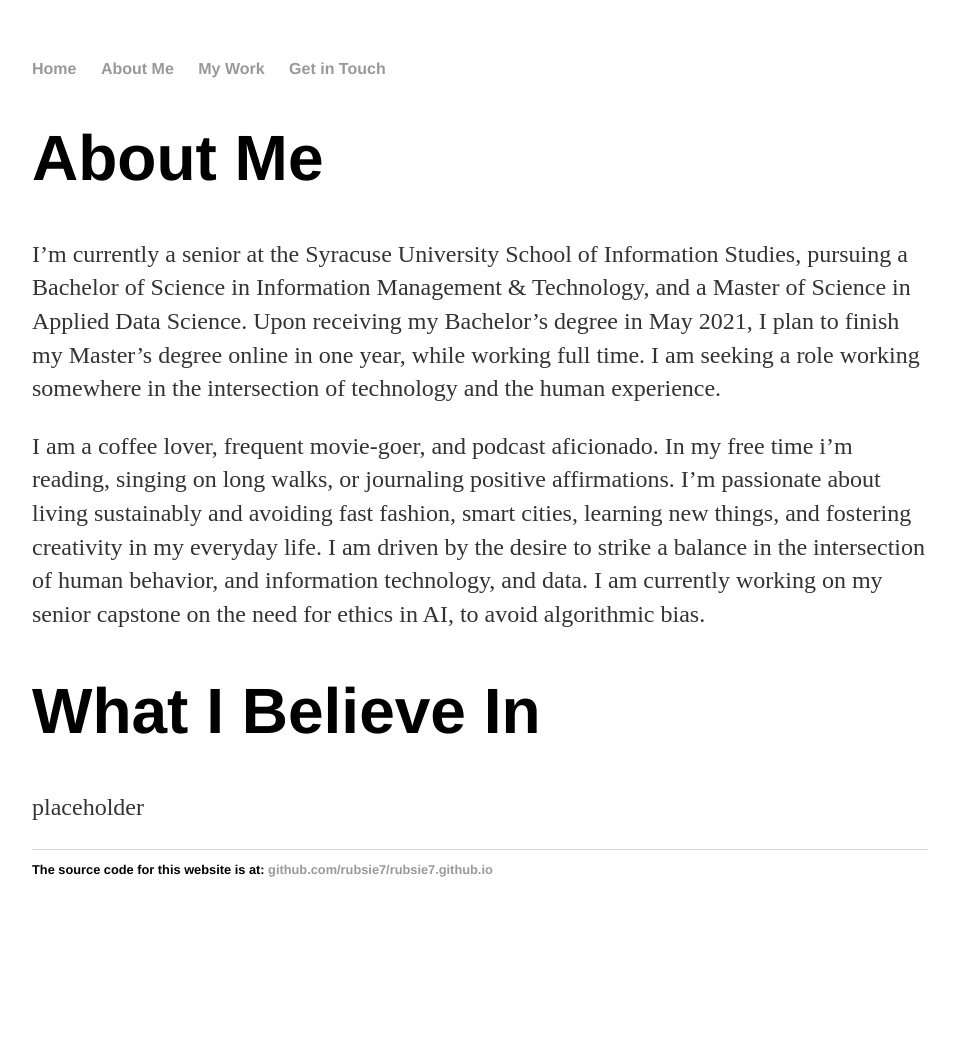
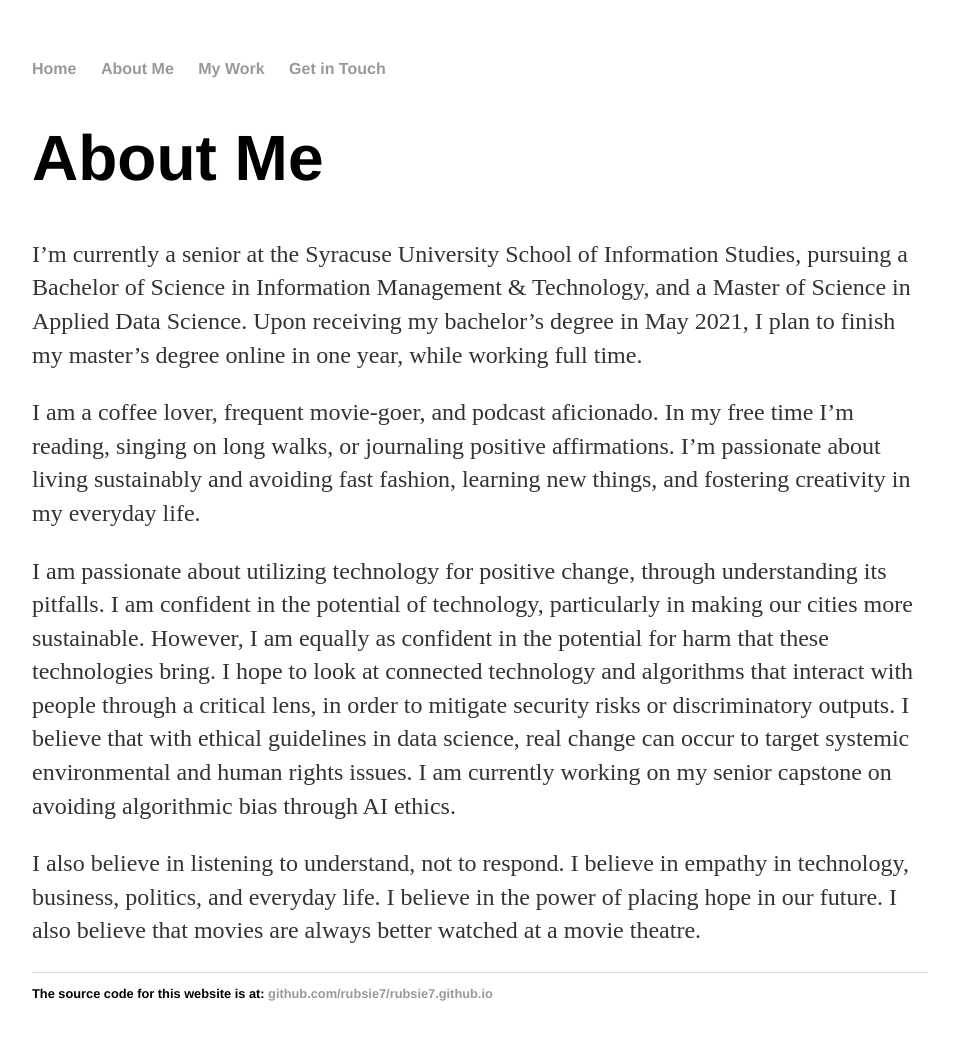
Before and after one commit to rubsie7/rubsie7.github.io, a Jekyll site: the page aboutme/index.html, which Jekyll copies as it is, in a window 1280 px wide. Shown: the whole page, without its empty margins (160-1119 px from the left). Built offline with Jekyll 4.4.1, drawn with Linux system fonts in a browser that asks for light colours; before the commit the page ends 937 px from its top, so only the background shows below that.

Commit message:
Update index.html

```diff
--- a/aboutme/index.html
+++ b/aboutme/index.html
@@ -17,11 +17,11 @@
 		<div class="container">
     		<div class="blurb">
         		<h1>About Me</h1>
-			<p>I’m currently a senior at the Syracuse University School of Information Studies, pursuing a Bachelor of Science in Information Management & Technology, and a Master of Science in Applied Data Science. Upon receiving my Bachelor’s degree in May 2021, I plan to finish my Master’s degree online in one year, while working full time. I am seeking a role working somewhere in the intersection of technology and the human experience.</p>
-			<p>I am a coffee lover, frequent movie-goer, and podcast aficionado. In my free time i’m reading, singing on long walks, or journaling positive affirmations. I’m passionate about living sustainably and avoiding fast fashion, smart cities, learning new things, and fostering creativity in my everyday life. I am driven by the desire to strike a balance in the intersection of human behavior, and information technology, and data. I am currently working on my senior capstone on the need for ethics in AI, to avoid algorithmic bias.</p>
+			<p>I’m currently a senior at the Syracuse University School of Information Studies, pursuing a Bachelor of Science in Information Management & Technology, and a Master of Science in Applied Data Science. Upon receiving my bachelor’s degree in May 2021, I plan to finish my master’s degree online in one year, while working full time.</p>
+			<p>I am a coffee lover, frequent movie-goer, and podcast aficionado. In my free time I’m reading, singing on long walks, or journaling positive affirmations. I’m passionate about living sustainably and avoiding fast fashion, learning new things, and fostering creativity in my everyday life.</p>
+          		<p>I am passionate about utilizing technology for positive change, through understanding its pitfalls. I am confident in the potential of technology, particularly in making our cities more sustainable. However, I am equally as confident in the potential for harm that these technologies bring. I hope to look at connected technology and algorithms that interact with people through a critical lens, in order to mitigate security risks or discriminatory outputs. I believe that with ethical guidelines in data science, real change can occur to target systemic environmental and human rights issues. I am currently working on my senior capstone on avoiding algorithmic bias through AI ethics.</p>
+			<p>I also believe in listening to understand, not to respond. I believe in empathy in technology, business, politics, and everyday life. I believe in the power of placing hope in our future. I also believe that movies are always better watched at a movie theatre.</p>
 
-          <h1>What I Believe In</h1>
-          <p>placeholder</p>
 
     		</div><!-- /.blurb -->
 		</div><!-- /.container -->
```
